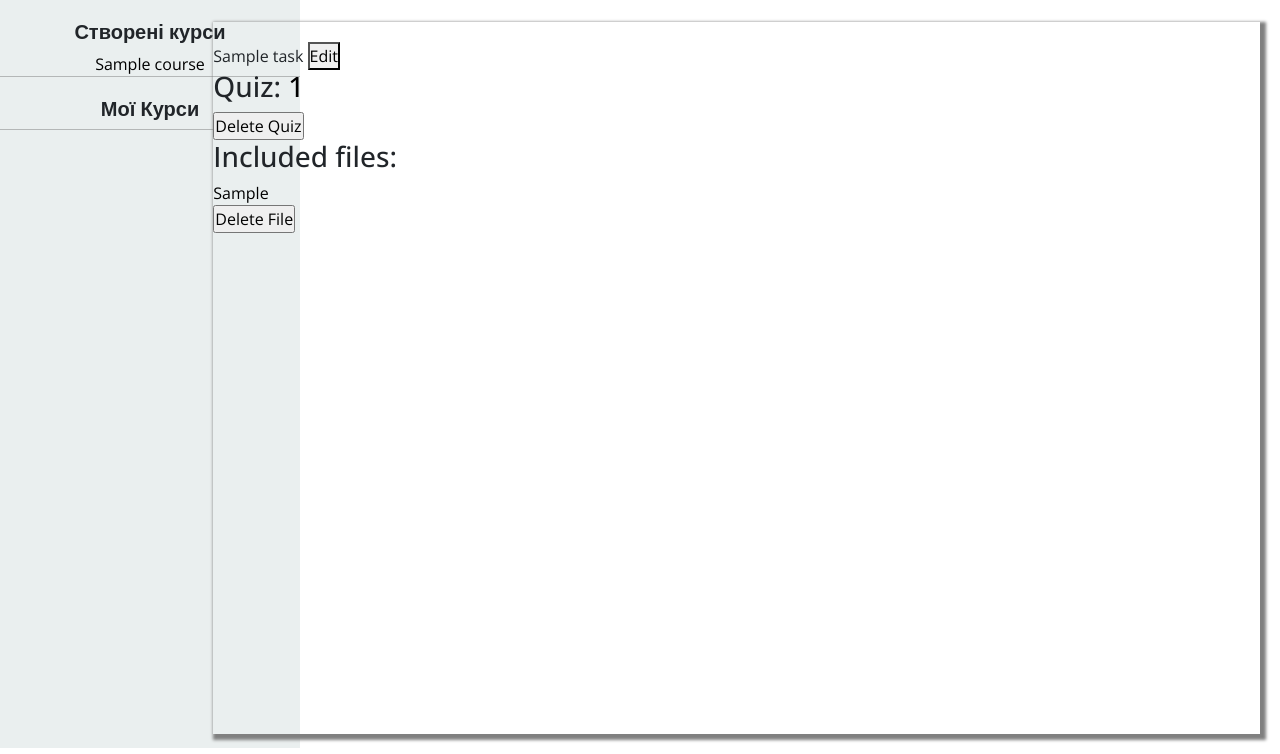
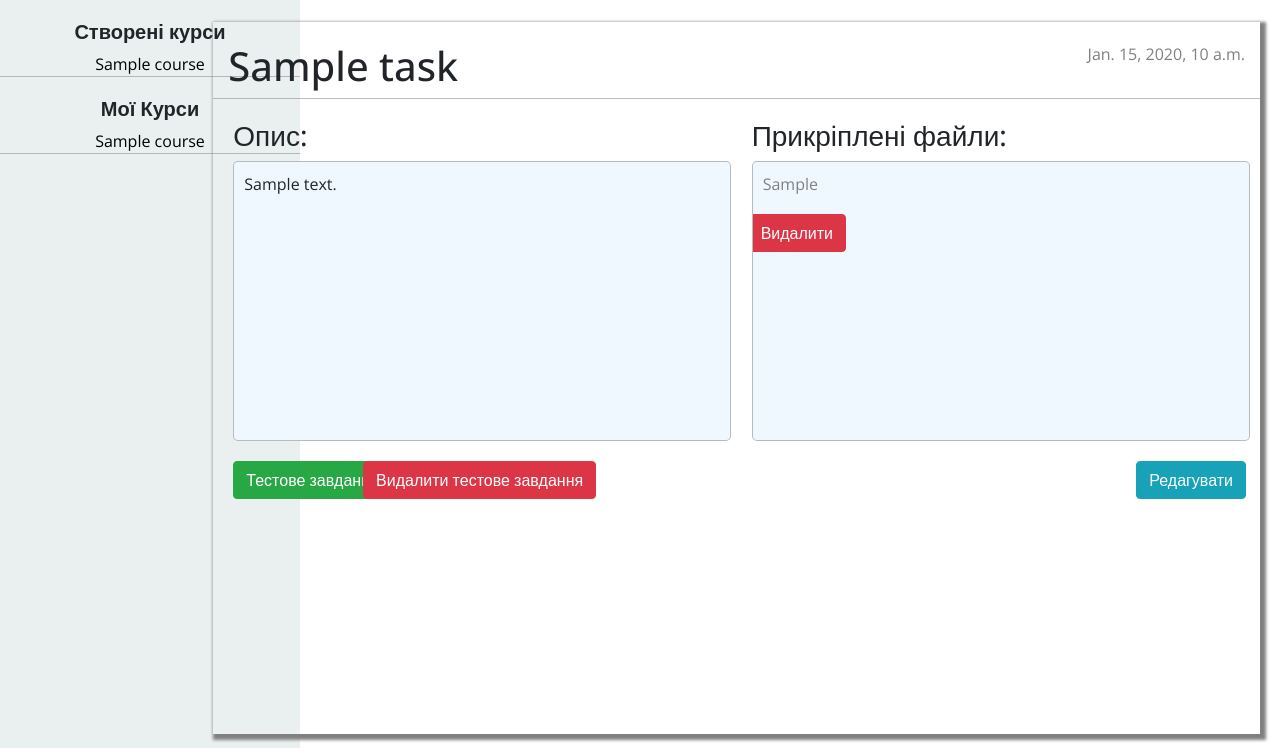
Before and after one commit to xKuroiUsagix/DLearn, a Django app: page /course/1/task/1/ in a window 1280 px wide. Shown: the part 62-816 px from the top of the page. Run offline with Django 3.2, Linux system fonts and the light colour scheme; a user stored in the database is signed in; tables that the repository leaves empty hold one stand-in row (values such as "Sample post"); some libraries are stand-ins or nearby versions.

Commit message:
task styled. task refactored. task bugfix

```diff
--- a/task/models.py
+++ b/task/models.py
@@ -1,3 +1,6 @@
+import os
+import uuid
+
 from django.db import models
 from django.db.models.deletion import CASCADE
 from django.utils.translation import gettext_lazy as _
@@ -8,10 +11,10 @@ from authentication.models import CustomUser
 
 
 def user_directory_path(instance, filename):
-    return MEDIA_ROOT / f'users/user_{instance.user.id}/task_{instance.task.id}/{filename}'
+    return MEDIA_ROOT / f'users/user_{instance.user.id}/task_{instance.task.id}/{uuid.uuid1()}/{filename}'
 
 def owner_directory_path(instance, filename):
-    return MEDIA_ROOT / f'owners/owner_{instance.owner.id}/task_{instance.task.id}/{filename}'
+    return MEDIA_ROOT / f'owners/owner_{instance.owner.id}/task_{instance.task.id}/{uuid.uuid1()}/{filename}'
 
 
 class Task(models.Model):
@@ -21,17 +24,17 @@ class Task(models.Model):
     description = models.TextField(null=True, blank=True, verbose_name=_('Description'))
     created_at = models.DateTimeField(auto_now_add=True, verbose_name=_('Created At'))
     do_up_to = models.DateTimeField(null=True, blank=True, verbose_name=_('Do Up To'))
+    has_quiz = models.BooleanField(default=False, verbose_name=_('Has Quiz'))
 
 
 class OwnerTaskFile(models.Model):
 
     owner = models.ForeignKey(CustomUser, on_delete=CASCADE)
     task = models.ForeignKey(Task, on_delete=CASCADE)
-    media = models.FileField(upload_to=owner_directory_path, null=True, blank=True, verbose_name=_('Media'))
+    media = models.FileField(upload_to=owner_directory_path, null=True, blank=True, verbose_name=_('Media'), max_length=256)
 
     def __str__(self):
-        return self.media.url.split('/')[-1]
-
+        return os.path.basename(self.media.name)
 
 class UserTaskFile(models.Model):
 
--- /dev/null
+++ b/task/static/task/style.css
@@ -0,0 +1,84 @@
+#description-div {
+    background-color: aliceblue;
+    width: 98%;
+    height: 35vh;
+    margin-left: 20px;
+    margin-right: 20px;
+    padding: 10px;
+    border-radius: 5px;
+    border: 1px solid rgba(128, 128, 128, 0.5);
+    word-wrap: break-word;
+    overflow: auto;
+}
+
+#file-div {
+    background-color: aliceblue;
+    width: 98%;
+    border-radius: 5px;
+    border: 1px solid rgba(128, 128, 128, 0.5);
+    padding: 10px;
+    height: 35vh;
+    overflow-y: auto;
+    overflow-x: hidden;
+}
+
+.headers {
+    margin-left: 20px;
+}
+
+.upper-row {
+    border-bottom: 1px solid rgba(128, 128, 128, 0.5);
+    margin-bottom: 20px;
+}
+
+.file {
+    margin-bottom: 18px;
+}
+
+.file a {
+    color: gray;
+    transition: 350ms;
+}
+
+.file:hover {
+    text-decoration: underline;
+}
+
+.time-line {
+    float: right;
+    padding-bottom: 20px;
+    color: gray;
+}
+
+.btn-task {
+    float: right;
+    margin-right: 14px;
+    margin-top: 20px;
+}
+
+.btn-quiz {
+    margin-left: 10px;
+    margin-top: 10px;
+}
+
+.btn-quiz-delete {
+    margin-left: 50px;
+    margin-top: 20px;
+}
+
+.description-div textarea {
+    height: 69vh;
+}
+
+#file-div-edit {
+    width: 100%;
+    background-color: aliceblue;
+    border: 1px solid rgba(128, 128, 128, 0.35);
+    border-radius: 5px;
+    padding: 15px;
+    height: 47vh;
+}
+
+.description-div-no-files textarea {
+    height: 21vh;
+}
--- a/task/templates/task/detail.html
+++ b/task/templates/task/detail.html
@@ -1,41 +1,88 @@
 {% extends 'homepage/_base.html' %}
+{% load static %}
+
+{% block styles %}
+    <link rel="stylesheet" href="{% static 'task/style.css' %}">
+    <link rel="stylesheet" href="{% static 'authentication/style.css' %}">
+{% endblock styles %}
+
 {% block content %}
-{{ task.name }}
+
+<div>
+    <div class="col-md-12 upper-row">
+        <div class="row">
+            <div class="col-md-6"><h1>{{ task.name }}</h1></div>
+            <div class="col-md-6"><span class="time-line">{{ task.do_up_to }}</span></div>
+        </div>
+    </div>
+    <div class="row">
+        <div class="col-md-6">
+            <h3 class="headers">Опис:</h3>
+            <div id="description-div">
+                {{ task.description }}
+            </div>
+        </div>
+        <div class="col-md-6 file-container">
+            <h3>Прикріплені файли:</h3>
+            <div id="file-div">
+                {% for file in files %}
+                    <div class="row">
+                        <div class="col-md-10 file">
+                            <a href="{{ file.media.url }}" download>{{ file }}</a>
+                        </div>
+                        <div>
                             {% if is_owner %}
+                                <form action="{% url 'task:delete_file' course_id task.id file.id %}" method="POST">
+                                    {% csrf_token %}
+                                    <input class="btn btn-danger" type="submit" value="Видалити">
+                                </form>
+                            {% endif %}
+                        </div>
+                    </div>
+                {% endfor %}
+            </div>
+        </div>
+    </div>
+</div>
+
+{% if is_owner %}
+    <div class="row">
+        <div class="col-md-6">
+            {% if quiz %}
+            <div class="row">
+                <div class="col-md-2 btn-quiz">
+                    <a href="{% url 'quiz:detail' task.course.id task.id %}">
+                        <button class="btn btn-success btn-quiz">Тестове завдання</button>
+                    </a>
+                </div>
+
+                <div class="col-md-2 btn-quiz-delete">
+                    <form action="{% url 'task:detail' task.course.id task.id %}" method="POST">
+                    {% csrf_token %}
+                        <input class="btn btn-danger" type="submit" value="Видалити тестове завдання">
+                    </form>
+                </div>
+            </div>
+            {% endif %}
+        </div>
+        <div class="col">
             <a href="{% url 'task:edit' task.course.id task.id %}">
-        <button>Edit</button>
+                <button class="btn btn-info btn-task">Редагувати</button>
             </a>
             {% if not quiz %}
                 <a href="{% url 'quiz:create' task.course.id task.id %}">
-        <button>Create Quiz</button>
+                    <button class="btn btn-info btn-task">Додати тестове завдання</button>
                 </a>
-    {%  endif %}
             {% endif %}
-<h3>Quiz: <a href="{% url 'quiz:detail' task.course.id task.id %}">{{ quiz.id }}</a></h3>
-
-<form action="{% url 'task:detail' task.course.id task.id %}" method="POST">
-{% csrf_token %}
-    <input type="submit" value="Delete Quiz">
-</form>
-
-<h3>Included files:</h3>
-<ul>
-    {% for file in files %}
-        <li><a href="{{ file.media.url }}" download>{{ file }}</a></li>
-    {% if is_owner %}
-        <form action="{% url 'task:delete_file' course_id task.id file.id %}" method="POST">
-            {% csrf_token %}
-            <input type="submit" value="Delete File">
-        </form>
+        </div>
 {% endif %}
-    {% endfor %}
-    {% comment %} {% if not is_owner %}
+</div>
+    <!-- {% comment %} {% if not is_owner %}
         <h3>Import Your Files:</h3>
         <form action="{% url 'task:done' course_id task.id %}" method="POST" enctype="multipart/form-data">
             {% csrf_token %}
             <input type="file" name="file" multiple>
             <input type="submit" value="Done">
         </form>
-    {% endif %} {% endcomment %}
-</ul>
+    {% endif %} {% endcomment %} -->
 {% endblock content %}
--- a/task/views.py
+++ b/task/views.py
@@ -7,6 +7,7 @@ from django.http.response import HttpResponseForbidden
 from course.models import Course, UserCourse
 from dlearn.settings import MEDIA_ROOT
 from quiz.models import Quiz
+from homepage.side_functions import context_add_courses
 from .models import Task, UserTask, OwnerTaskFile, UserTaskFile
 from .forms import TaskForm
 
@@ -36,9 +37,9 @@ class TaskCreateView(View):
         context = {
             'course': course,
             'form': self.form,
-            'my_courses': UserCourse.objects.filter(user=request.user),
-            'created_courses': Course.objects.filter(owner=request.user)
         }
+        context = context_add_courses(context, request.user)
+
         return render(request, self.template_name, context)
 
     def post(self, request, course_id):
@@ -48,6 +49,7 @@ class TaskCreateView(View):
             'course': course,
             'form': form
         }
+        context = context_add_courses(context, request.user)
 
         if form.is_valid():
             task = form.save(commit=False)
@@ -75,7 +77,6 @@ class TaskDetailView(View):
         Abilities for owner:
             - Delete task
             - Modify task
-            - Set mark for each user that done this task
 
         Abilities for joined user:
             - See the task
@@ -106,10 +107,10 @@ class TaskDetailView(View):
             'task': task,
             'quiz': quiz,
             'is_owner': task.course.owner == request.user,
-            'files': owner_files,
-            'my_courses': UserCourse.objects.filter(user=request.user),
-            'created_courses': Course.objects.filter(owner=request.user)
+            'files': owner_files
         }
+        context = context_add_courses(context, request.user)
+
         return render(request, self.tempalte_name, context)
 
     def post(self, request, course_id, task_id):
@@ -147,24 +148,37 @@ class TaskUpdateView(View):
     def get(self, request, course_id, task_id):
         task = get_object_or_404(self.model, id=task_id)
         form = self.form(instance=task)
-        return render(request, self.template_name, {'form': form})
+        owner_files = OwnerTaskFile.objects.filter(task=task)
+
+        context = {
+            'form': form,
+            'course_id': course_id,
+            'task_id': task_id,
+            'files': owner_files
+        }
+        context = context_add_courses(context, request.user)
+
+        return render(request, self.template_name, context)
 
     def post(self, request, course_id, task_id):
         task = get_object_or_404(self.model, id=task_id)
         form = self.form(request.POST, request.FILES)
         owner_task_file = OwnerTaskFile.objects.filter(owner=request.user, task=task)
+        context = {
+            'form': form
+        }
+        context = context_add_courses(context, request.user)
 
         if not form.is_valid():
-            return render(request, self.template_name, {'form': form})
+            return render(request, self.template_name, context)
 
         if task.name != form.cleaned_data['name']:
             task.name = form.cleaned_data['name']
         if task.description != form.cleaned_data['description']:
             task.description = form.cleaned_data['description']
-        if task.mark != form.cleaned_data['mark']:
-            task.mark = form.cleaned_data['mark']
         if task.do_up_to != form.cleaned_data['do_up_to']:
             task.do_up_to = form.cleaned_data['do_up_to']
+        task.save()
 
         previous_media = [record.media for record in owner_task_file]
         for file in request.FILES.getlist('file'):
@@ -173,10 +187,9 @@ class TaskUpdateView(View):
                 new_record.task = task
                 new_record.owner = request.user
                 new_record.media = file
+                new_record.save()
 
-        for record in owner_task_file:
-            if record.media not in request.FILES.getlist('file'):
-                record.delete()
+        return redirect(f'/course/{course_id}/task/{task_id}/')
 
 
 class DeleteOwnerFileView(View):
```
Also changed, not shown: task/forms.py (+8 -4 lines), task/templates/task/create.html (+43 -6 lines), task/templates/task/edit.html (+66 -4 lines), task/migrations/0009_task_has_quiz.py (added), task/migrations/0010_alter_ownertaskfile_media.py (added), task/migrations/0011_alter_ownertaskfile_media.py (added). Lines whose indentation alone changed are shown as unchanged.
